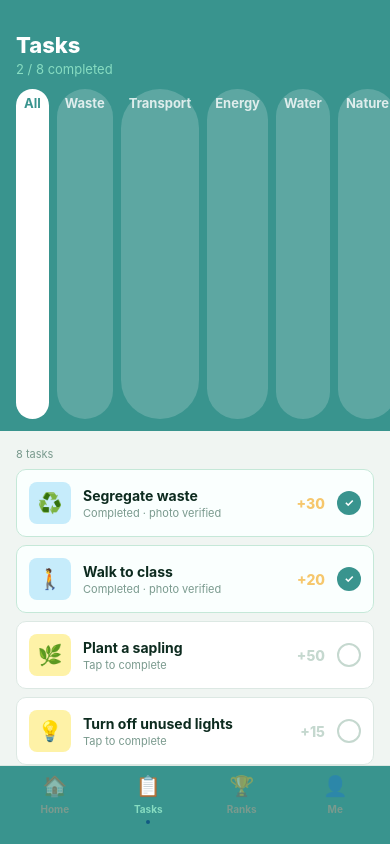
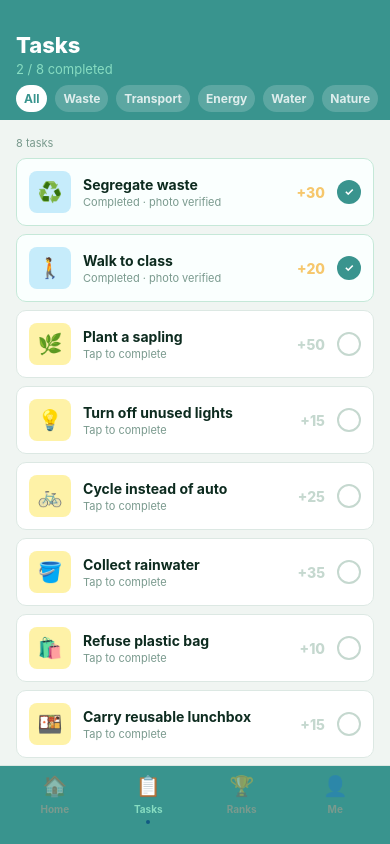
Before and after one commit to aarora-be25/EcoQuest, a React Native app: screen /tasksList in a window 390 px wide. Built offline with nearby package versions, Linux system fonts and the light colour scheme.

Commit message:
Update TasksListScreen.js

```diff
--- a/screens/TasksListScreen.js
+++ b/screens/TasksListScreen.js
@@ -1,92 +1,4 @@
-/*import React, { useState } from 'react';
-import {
-  View, Text, ScrollView, TouchableOpacity,
-  StyleSheet, SafeAreaView,
-} from 'react-native';
-import { COLORS, FONTS, SPACING, RADIUS } from '../constants/theme';
-import { TASKS } from '../constants/data';
-import TaskCard from '../components/TaskCard';
-import BottomNav from '../components/BottomNav';
-
-const CATEGORIES = ['All', 'Waste', 'Transport', 'Energy', 'Water', 'Nature'];
-
-export default function TasksListScreen({ navigate }) {
-  const [tasks, setTasks]     = useState(TASKS);
-  const [filter, setFilter]   = useState('All');
-
-  const filtered = filter === 'All' ? tasks : tasks.filter(t => t.category === filter);
-  const doneCnt  = tasks.filter(t => t.done).length;
-
-  const handlePress = (task) => {
-    if (task.done || task.flagged) return;
-    navigate('taskDetail', { task });
-  };
-
-  return (
-    <SafeAreaView style={styles.safe}>
-
-      <View style={styles.header}>
-        <Text style={styles.headerTitle}>Tasks</Text>
-        <Text style={styles.headerSub}>{doneCnt} / {tasks.length} completed</Text>
-      </View>
-
-      {// Category filter }
-      <ScrollView
-        horizontal
-        showsHorizontalScrollIndicator={false}
-        style={styles.filterScroll}
-        contentContainerStyle={styles.filterRow}
-      >
-        {CATEGORIES.map(cat => (
-          <TouchableOpacity
-            key={cat}
-            style={[styles.chip, filter === cat && styles.chipActive]}
-            onPress={() => setFilter(cat)}
-            activeOpacity={0.8}
-          >
-            <Text style={[styles.chipText, filter === cat && styles.chipTextActive]}>{cat}</Text>
-          </TouchableOpacity>
-        ))}
-      </ScrollView>
-
-      <ScrollView style={styles.body} showsVerticalScrollIndicator={false}>
-        <Text style={styles.countLabel}>{filtered.length} tasks</Text>
-        {filtered.map(task => (
-          <TaskCard key={task.id} task={task} onPress={handlePress} />
-        ))}
-        <View style={{ height: SPACING.xxl * 2 }} />
-      </ScrollView>
-
-      <BottomNav active="tasksList" navigate={navigate} />
-    </SafeAreaView>
-  );
-}
-
-const styles = StyleSheet.create({
-  safe: { flex: 1, backgroundColor: COLORS.bgPage },
-
-  header: {
-    backgroundColor: COLORS.primary, padding: SPACING.base, paddingBottom: SPACING.md, paddingTop: SPACING.xxl,
-  },
-  headerTitle: { fontSize: 22, fontWeight: FONTS.heavy, color: COLORS.white },
-  headerSub: { fontSize: 13, color: COLORS.primarySoft, marginTop: 3 },
-
-  filterScroll: { backgroundColor: COLORS.primary },
-  filterRow: { paddingHorizontal: SPACING.base, paddingBottom: SPACING.md, gap: SPACING.sm },
-
-  chip: {
-    paddingHorizontal: SPACING.md, paddingVertical: SPACING.sm,
-    borderRadius: RADIUS.pill,
-    backgroundColor: 'rgba(255,255,255,0.18)',
-  },
-  chipActive: { backgroundColor: COLORS.white },
-  chipText: { fontSize: 13, fontWeight: FONTS.bold, color: 'rgba(255,255,255,0.8)' },
-  chipTextActive: { color: COLORS.primary },
-
-  body: { flex: 1, padding: SPACING.base },
-  countLabel: { fontSize: 11, color: COLORS.textMuted, marginBottom: SPACING.sm },
-});
-*/
+/*
 import React, { useState } from 'react';
 import {
   View, Text, ScrollView, TouchableOpacity,
@@ -127,7 +39,7 @@ export default function TasksListScreen({ navigation }) {
   return (
     <SafeAreaView style={styles.safe}>
 
-      {/* Header */}
+      {// Header }
       <View style={styles.header}>
         <Text style={styles.headerTitle}>Tasks</Text>
         <Text style={styles.headerSub}>
@@ -135,7 +47,7 @@ export default function TasksListScreen({ navigation }) {
         </Text>
       </View>
 
-      {/* Category filter */}
+      {// Category filter }
       <ScrollView
         horizontal
         showsHorizontalScrollIndicator={false}
@@ -164,7 +76,7 @@ export default function TasksListScreen({ navigation }) {
         ))}
       </ScrollView>
 
-      {/* Tasks list */}
+      {// Tasks list }
       <ScrollView
         style={styles.body}
         showsVerticalScrollIndicator={false}
@@ -268,3 +180,192 @@ const styles = StyleSheet.create({
     textAlign: 'center',
   },
 });
+*/
+import React, { useState } from 'react';
+import {
+  View, Text, ScrollView, TouchableOpacity,
+  StyleSheet, SafeAreaView,
+} from 'react-native';
+import { COLORS, FONTS, SPACING, RADIUS } from '../constants/theme';
+import { TASKS } from '../constants/data';
+import TaskCard from '../components/TaskCard';
+import BottomNav from '../components/BottomNav';
+
+const CATEGORIES = ['All', 'Waste', 'Transport', 'Energy', 'Water', 'Nature'];
+
+export default function TasksListScreen({ navigation }) {
+  const [tasks, setTasks]   = useState(TASKS);
+  const [filter, setFilter] = useState('All');
+
+  const filtered = filter === 'All'
+    ? tasks
+    : tasks.filter(t => t.category === filter);
+
+  const doneCnt = tasks.filter(t => t.done).length;
+
+  const handlePress = (task) => {
+    if (task.done || task.flagged) return;
+
+    navigation.navigate('taskDetail', {
+      task,
+      onComplete: (taskId) => {
+        setTasks(prev =>
+          prev.map(t =>
+            t.id === taskId ? { ...t, done: true } : t
+          )
+        );
+      },
+    });
+  };
+
+  return (
+    <SafeAreaView style={styles.safe}>
+
+      <ScrollView
+        showsVerticalScrollIndicator={false}
+        stickyHeaderIndices={[1]} // 👈 THIS MAKES FILTER STICK
+      >
+
+        {/* Header */}
+        <View style={styles.header}>
+          <Text style={styles.headerTitle}>Tasks</Text>
+          <Text style={styles.headerSub}>
+            {doneCnt} / {tasks.length} completed
+          </Text>
+        </View>
+
+        {/* Sticky Filter */}
+        <View style={styles.filterWrapper}>
+          <ScrollView
+            horizontal
+            showsHorizontalScrollIndicator={false}
+            contentContainerStyle={styles.filterRow}
+          >
+            {CATEGORIES.map(cat => (
+              <TouchableOpacity
+                key={cat}
+                style={[
+                  styles.chip,
+                  filter === cat && styles.chipActive
+                ]}
+                onPress={() => setFilter(cat)}
+                activeOpacity={0.8}
+              >
+                <Text
+                  style={[
+                    styles.chipText,
+                    filter === cat && styles.chipTextActive
+                  ]}
+                >
+                  {cat}
+                </Text>
+              </TouchableOpacity>
+            ))}
+          </ScrollView>
+        </View>
+
+        {/* Tasks */}
+        <View style={styles.body}>
+          <Text style={styles.countLabel}>
+            {filtered.length} task{filtered.length !== 1 ? 's' : ''}
+          </Text>
+
+          {filtered.length === 0 ? (
+            <View style={styles.emptyState}>
+              <Text style={{ fontSize: 40 }}>🌱</Text>
+              <Text style={styles.emptyTitle}>No tasks here</Text>
+              <Text style={styles.emptyDesc}>
+                Try switching category or check back later.
+              </Text>
+            </View>
+          ) : (
+            filtered.map(task => (
+              <TaskCard
+                key={task.id}
+                task={task}
+                onPress={handlePress}
+              />
+            ))
+          )}
+
+          <View style={{ height: SPACING.xxl * 2 }} />
+        </View>
+
+      </ScrollView>
+
+      <BottomNav active="tasksList" navigation={navigation} />
+    </SafeAreaView>
+  );
+}
+
+const styles = StyleSheet.create({
+  safe: { flex: 1, backgroundColor: COLORS.bgPage },
+
+  header: {
+    backgroundColor: COLORS.primary,
+    padding: SPACING.base,
+    paddingTop: SPACING.xxl,
+    paddingBottom: SPACING.sm,
+  },
+  headerTitle: {
+    fontSize: 22,
+    fontWeight: FONTS.heavy,
+    color: COLORS.white,
+  },
+  headerSub: {
+    fontSize: 13,
+    color: COLORS.primarySoft,
+    marginTop: 3,
+  },
+
+  // 👇 IMPORTANT: wrapper needed for sticky bg
+  filterWrapper: {
+    backgroundColor: COLORS.primary,
+  },
+
+  filterRow: {
+    paddingHorizontal: SPACING.base,
+    paddingBottom: SPACING.sm,
+    gap: SPACING.sm,
+  },
+
+  chip: {
+    paddingHorizontal: SPACING.sm,
+    paddingVertical: 6,
+    borderRadius: RADIUS.pill,
+    backgroundColor: 'rgba(255,255,255,0.18)',
+  },
+  chipActive: { backgroundColor: COLORS.white },
+  chipText: {
+    fontSize: 12,
+    fontWeight: FONTS.bold,
+    color: 'rgba(255,255,255,0.8)',
+  },
+  chipTextActive: { color: COLORS.primary },
+
+  body: {
+    padding: SPACING.base,
+  },
+
+  countLabel: {
+    fontSize: 11,
+    color: COLORS.textMuted,
+    marginBottom: SPACING.sm,
+  },
+
+  emptyState: {
+    alignItems: 'center',
+    paddingVertical: SPACING.xxl,
+    gap: SPACING.sm,
+  },
+  emptyTitle: {
+    fontSize: 16,
+    fontWeight: FONTS.heavy,
+    color: COLORS.textPrimary,
+  },
+  emptyDesc: {
+    fontSize: 12,
+    color: COLORS.textMuted,
+    textAlign: 'center',
+  },
+});
```
